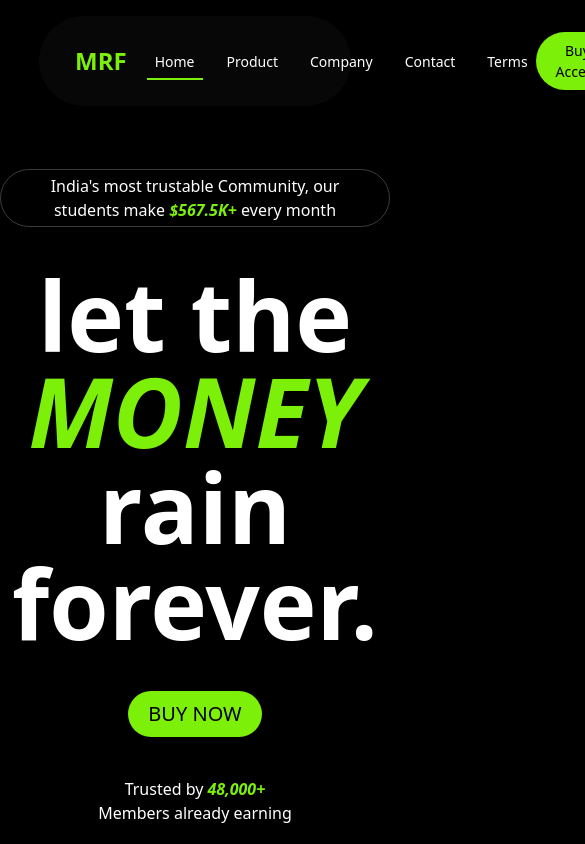
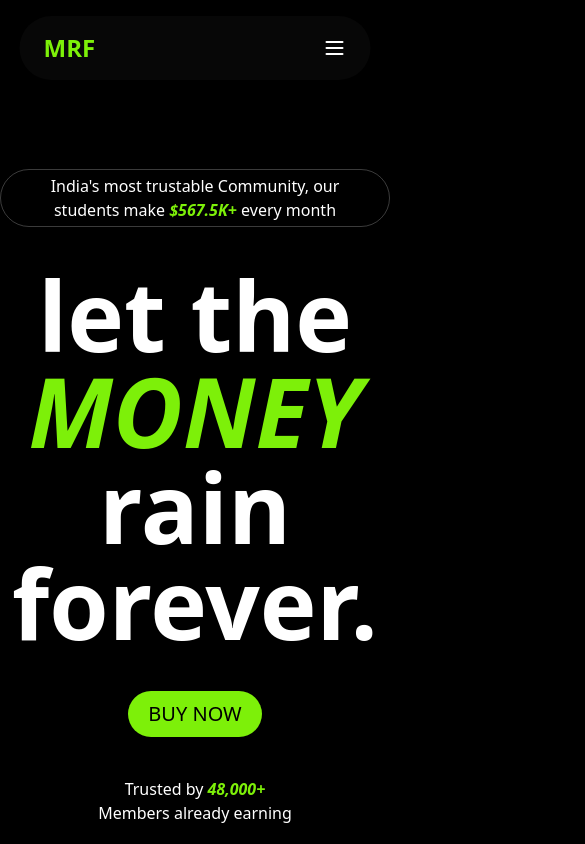
Before and after one commit to amarmurmu001/money-rain-forever, a React (Vite) app: page / in a window 390 px wide. Shown: the top 844 px of the page, 585 px wide, since content can reach past the window. Built offline with nearby package versions, Linux system fonts and the light colour scheme.

Commit message:
fix import

```diff
--- a/src/components/sections/Hero.tsx
+++ b/src/components/sections/Hero.tsx
@@ -1,4 +1,4 @@
-import { motion } from "framer-motion";
+import { motion } from "motion/react";
 
 function Hero() {
   return (
--- a/src/components/ui/navbar-menu.tsx
+++ b/src/components/ui/navbar-menu.tsx
@@ -1,8 +1,10 @@
 import { useState } from "react";
-import { motion } from "framer-motion";
+import { motion, AnimatePresence } from "motion/react";
+import { Menu, X } from "lucide-react"; // install lucide-react if needed
 
 const NavBar = () => {
   const [active, setActive] = useState("Home");
+  const [isOpen, setIsOpen] = useState(false);
 
   const menuItems = ["Home", "Product", "Company", "Contact", "Terms"];
 
@@ -10,14 +12,14 @@ const NavBar = () => {
     <motion.nav
       initial={{ opacity: 0, y: -100 }}
       animate={{ opacity: 1, y: 0 }}
-      transition={{type: "spring", duration: 0.4 }}
-      className="bg-[#070707] absolute left-1/2 -translate-x-1/2 shadow-md rounded-full py-4 px-4 flex items-center justify-between w-[80vw] mx-auto mt-4"
+      transition={{ type: "spring", duration: 0.4 }}
+      className="bg-[#070707] fixed z-50 left-1/2 -translate-x-1/2 shadow-md rounded-full py-4 px-4 flex items-center justify-between w-[90vw] md:w-[80vw] mx-auto mt-4"
     >
       {/* Brand */}
-      <div className="font-bold text-2xl px-5 text-[#7DF009]">MRF</div>
+      <div className="font-bold text-2xl px-2 text-[#7DF009]">MRF</div>
 
-      {/* Menu with sliding background */}
-      <ul className="flex space-x-4 relative text-[14px]">
+      {/* Desktop Menu */}
+      <ul className="hidden md:flex space-x-4 relative text-[14px]">
         {menuItems.map((item) => (
           <li
             key={item}
@@ -27,23 +29,56 @@ const NavBar = () => {
             {active === item && (
               <motion.div
                 layoutId="menu-bg"
-                className="absolute inset-0 border-b-2 border-[var(--green)]  z-0"
-                transition={{ delay:-0.5, type: "spring", stiffness: 300, damping: 30 }}
+                className="absolute inset-0 border-b-2 border-[var(--green)] z-0"
+                transition={{ type: "spring", stiffness: 300, damping: 30 }}
               />
             )}
-            <span
-
-            >
-              {item}
-            </span>
+            <span>{item}</span>
           </li>
         ))}
       </ul>
 
       {/* CTA Button */}
-      <button className="px-5 text-[14px] py-2 cursor-pointer bg-[#7DF009] text-black rounded-full">
+      <button className="hidden md:block px-5 text-[14px] py-2 cursor-pointer bg-[#7DF009] text-black rounded-full">
         Buy Access
       </button>
+
+      {/* Mobile Menu Toggle */}
+      <div className="md:hidden pr-2 flex">
+        <button onClick={() => setIsOpen(!isOpen)} className="text-white transition-all ease-in-out">
+          {isOpen ? <X /> : <Menu />}
+        </button>
+      </div>
+
+      {/* Mobile Dropdown Menu */}
+      <AnimatePresence>
+        {isOpen && (
+          <motion.ul
+            initial={{ opacity: 0, y: -20 }}
+            animate={{ opacity: 1, y: 0 }}
+            exit={{ opacity: 0, y: -20 }}
+            className="absolute top-[70px] right-4 bg-[#070707] text-white rounded-lg shadow-lg p-4 flex flex-col space-y-2 md:hidden w-[200px]"
+          >
+            {menuItems.map((item) => (
+              <li
+                key={item}
+                onClick={() => {
+                  setActive(item);
+                  setIsOpen(false);
+                }}
+                className={`px-3 py-2 rounded cursor-pointer hover:bg-[#111] ${
+                  active === item ? "border-l-4 border-[#7DF009]" : ""
+                }`}
+              >
+                {item}
+              </li>
+            ))}
+            <button className="mt-2 px-3 py-2 text-[14px] bg-[#7DF009] text-black rounded-full">
+              Buy Access
+            </button>
+          </motion.ul>
+        )}
+      </AnimatePresence>
     </motion.nav>
   );
 };
```
